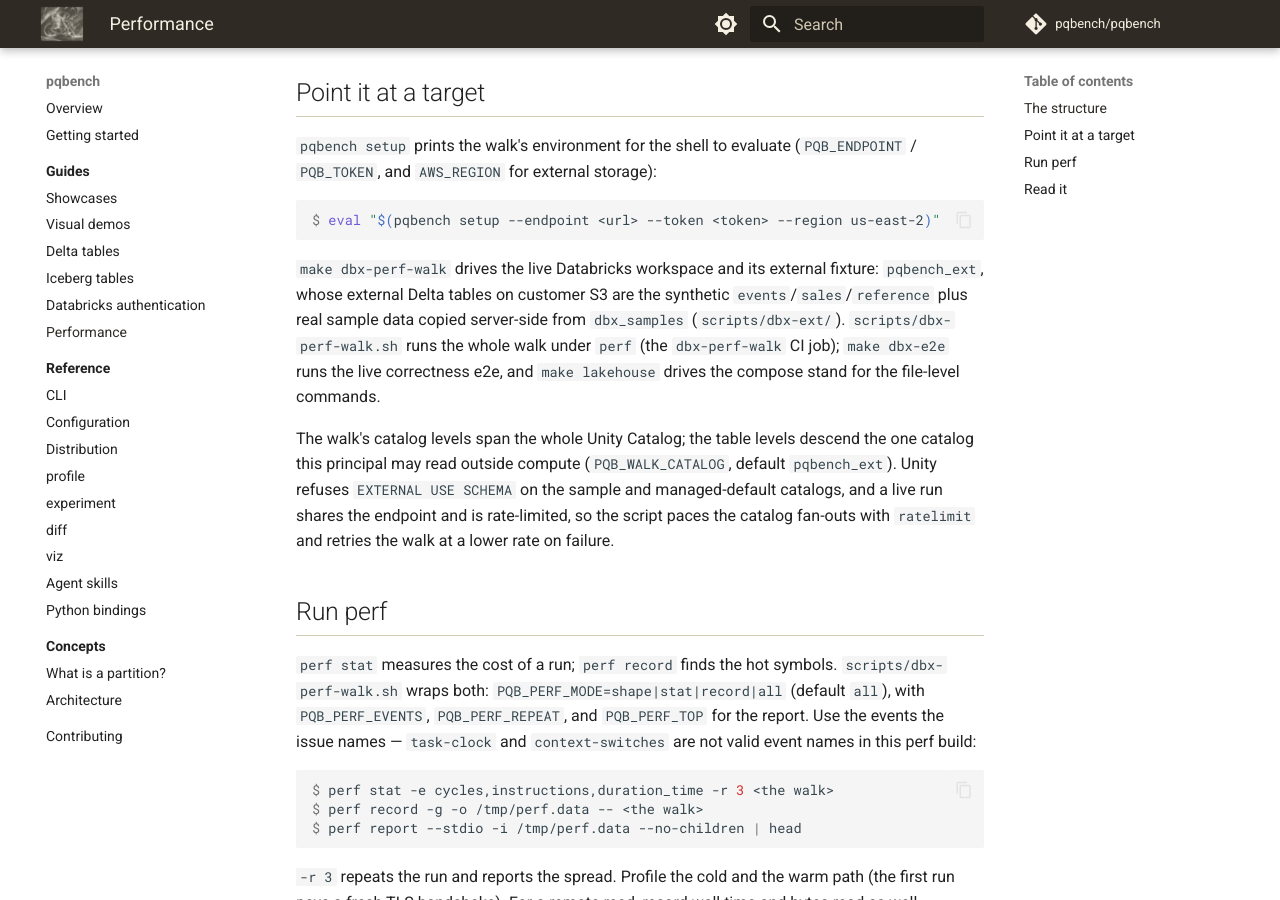
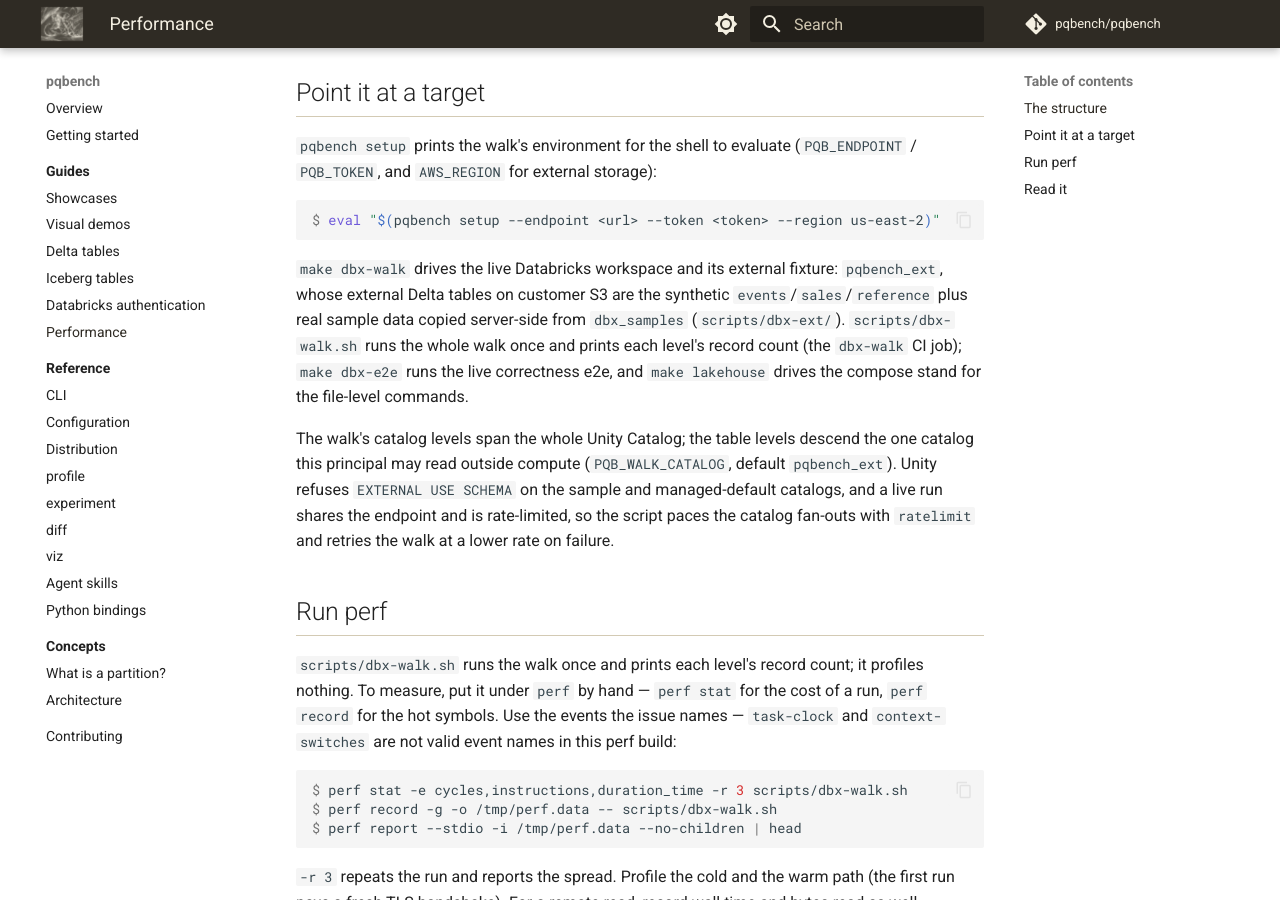
Before and after one commit to pqbench/pqbench, an MkDocs documentation site: the page built from docs/performance.md, in a window 1280 px wide and 900 px high, scrolled down 596 px. Built offline with MkDocs 1.6.1 and Material for MkDocs 9.7.7, drawn with Linux system fonts in a browser that asks for light colours; comment, search, counter and statistics services are not loaded.

Commit message:
ci(walk): run the live walk once, without perf (#127)
The `dbx-perf-walk` job ran the whole walk five times under `perf`: one
`shape` pass, `perf stat -r 3`, and a `perf record`. A hosted runner has no
PMU — `cycles`/`instructions` come back `<not supported>`, so `perf stat`
reported only wall clock — and the `perf record` profile is process-startup
noise over the deliberate `ratelimit` sleep. Nothing consumed the output.

Drop perf and the extra passes: `scripts/dbx-walk.sh` runs one pass and
prints each level's record count. Rename the script, the Makefile target,
and the CI job to `dbx-walk`, and keep the perf recipe in
`docs/performance.md` for a machine that has a PMU.

````diff
--- a/docs/performance.md
+++ b/docs/performance.md
@@ -33,13 +33,13 @@ catalog".
 $ eval "$(pqbench setup --endpoint <url> --token <token> --region us-east-2)"
 ```
 
-`make dbx-perf-walk` drives the live Databricks workspace and its external
+`make dbx-walk` drives the live Databricks workspace and its external
 fixture: `pqbench_ext`, whose external Delta tables on customer S3 are the
 synthetic `events`/`sales`/`reference` plus real sample data copied server-side
-from `dbx_samples` (`scripts/dbx-ext/`). `scripts/dbx-perf-walk.sh` runs the
-whole walk under `perf` (the `dbx-perf-walk` CI job); `make dbx-e2e` runs the
-live correctness e2e, and `make lakehouse` drives the compose stand for the
-file-level commands.
+from `dbx_samples` (`scripts/dbx-ext/`). `scripts/dbx-walk.sh` runs the whole
+walk once and prints each level's record count (the `dbx-walk` CI job);
+`make dbx-e2e` runs the live correctness e2e, and `make lakehouse` drives the
+compose stand for the file-level commands.
 
 The walk's catalog levels span the whole Unity Catalog; the table levels
 descend the one catalog this principal may read outside compute
@@ -50,15 +50,15 @@ fan-outs with `ratelimit` and retries the walk at a lower rate on failure.
 
 ## Run perf
 
-`perf stat` measures the cost of a run; `perf record` finds the hot symbols.
-`scripts/dbx-perf-walk.sh` wraps both: `PQB_PERF_MODE=shape|stat|record|all`
-(default `all`), with `PQB_PERF_EVENTS`, `PQB_PERF_REPEAT`, and `PQB_PERF_TOP`
-for the report. Use the events the issue names — `task-clock` and
-`context-switches` are not valid event names in this perf build:
+`scripts/dbx-walk.sh` runs the walk once and prints each level's record count;
+it profiles nothing. To measure, put it under `perf` by hand — `perf stat` for
+the cost of a run, `perf record` for the hot symbols. Use the events the issue
+names — `task-clock` and `context-switches` are not valid event names in this
+perf build:
 
 ```console no-run
-$ perf stat -e cycles,instructions,duration_time -r 3 <the walk>
-$ perf record -g -o /tmp/perf.data -- <the walk>
+$ perf stat -e cycles,instructions,duration_time -r 3 scripts/dbx-walk.sh
+$ perf record -g -o /tmp/perf.data -- scripts/dbx-walk.sh
 $ perf report --stdio -i /tmp/perf.data --no-children | head
 ```
 
````
Also changed, not shown: 5 other files.
